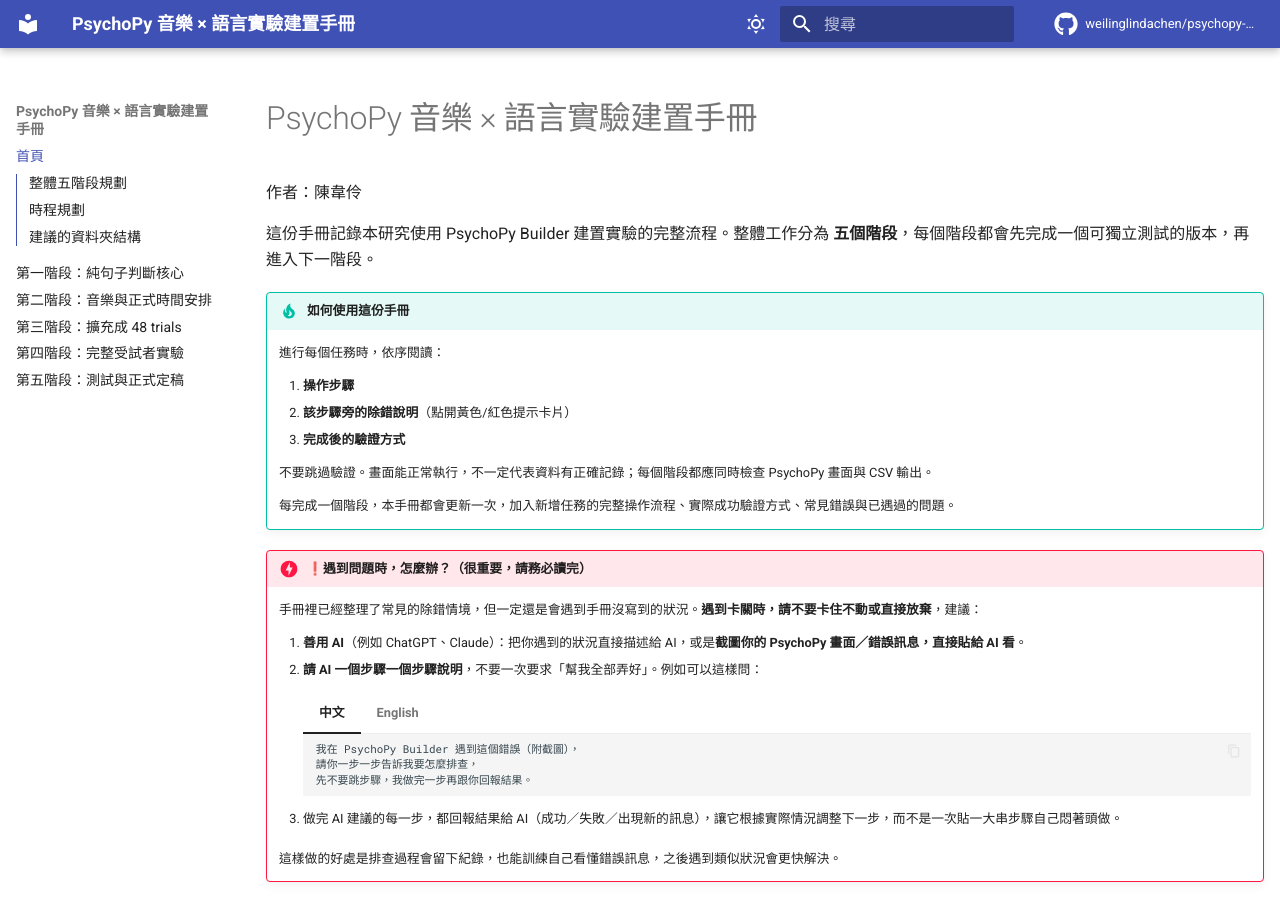
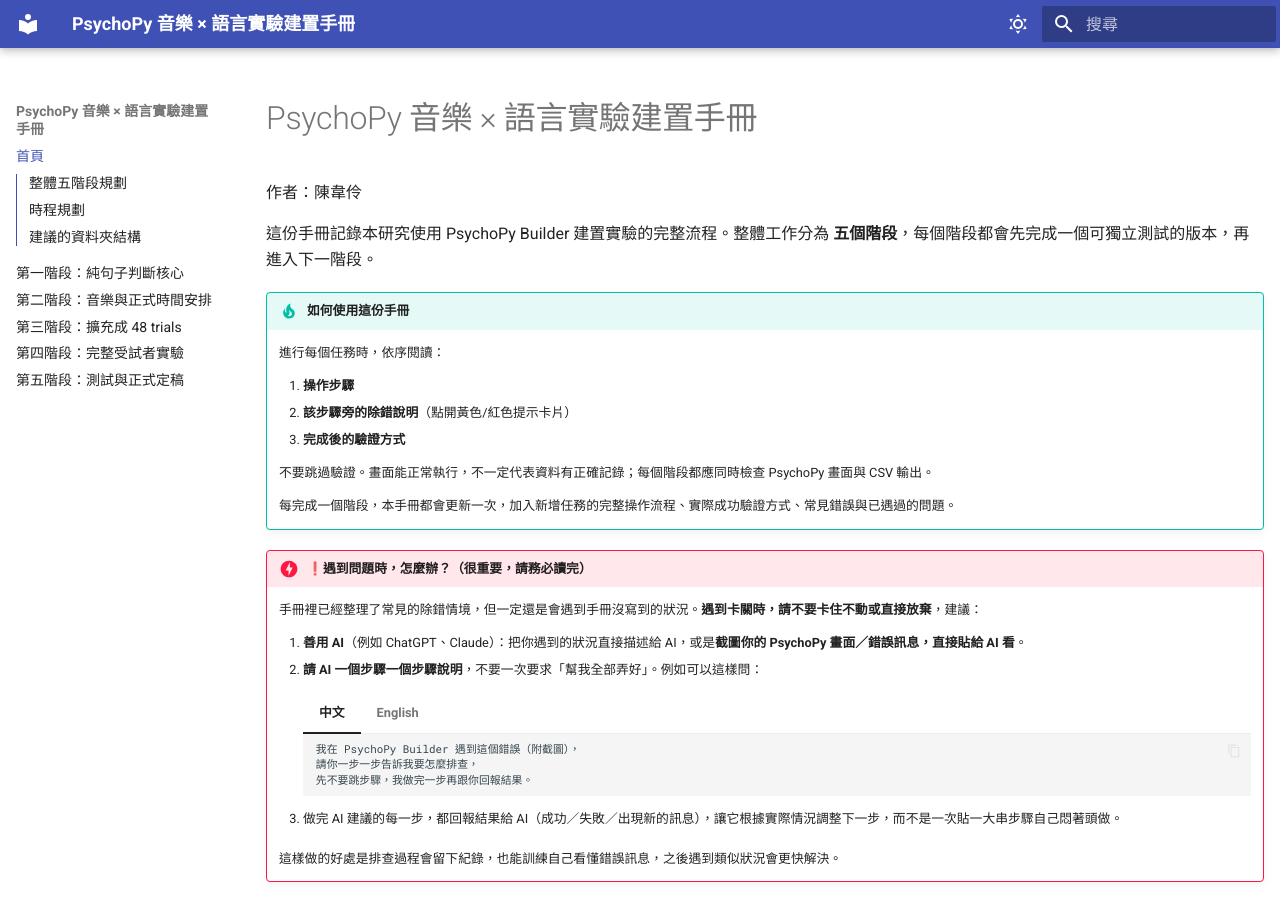
Before and after one commit to weilinglindachen/psychopy-manual, an MkDocs documentation site: the page built from docs/index.md, in a window 1280 px wide and 900 px high. Built offline with MkDocs 1.6.1 and Material for MkDocs 9.7.7, drawn with Linux system fonts in a browser that asks for light colours; comment, search, counter and statistics services are not loaded; part of the change alters nothing that is shown.

Commit message:
移除網站上的 GitHub repo 連結
Co-Authored-By: Claude Sonnet 5 <noreply@anthropic.com>

```diff
--- a/mkdocs.yml
+++ b/mkdocs.yml
@@ -3,9 +3,10 @@ site_description: PsychoPy Builder 建置音樂與語言判斷實驗的完整教
 site_author: Jessy
 docs_dir: docs
 
-repo_url: https://github.com/weilinglindachen/psychopy-manual
-repo_name: weilinglindachen/psychopy-manual
-edit_uri: edit/main/docs/
+# 若之後想在網站上重新顯示 GitHub 連結，取消下面三行的註解即可
+# repo_url: https://github.com/weilinglindachen/psychopy-manual
+# repo_name: weilinglindachen/psychopy-manual
+# edit_uri: edit/main/docs/
 
 theme:
   name: material
```
